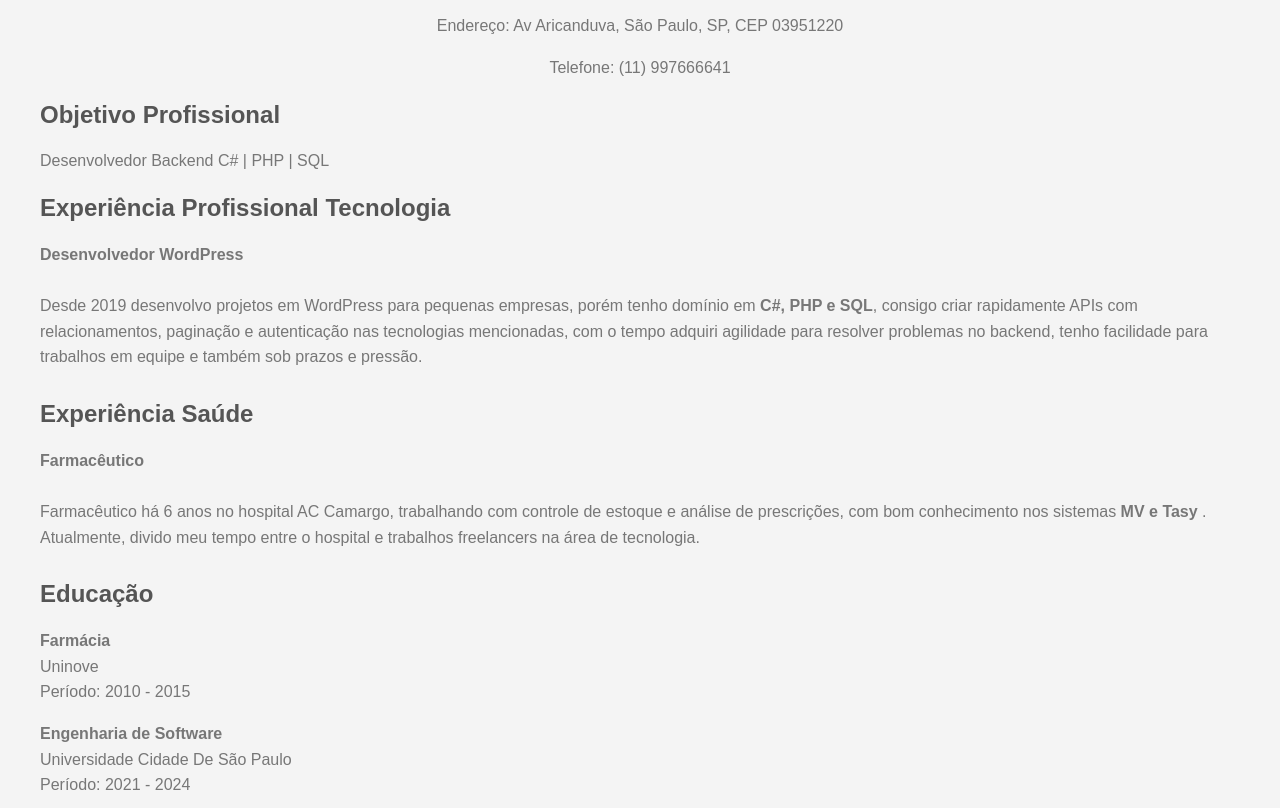
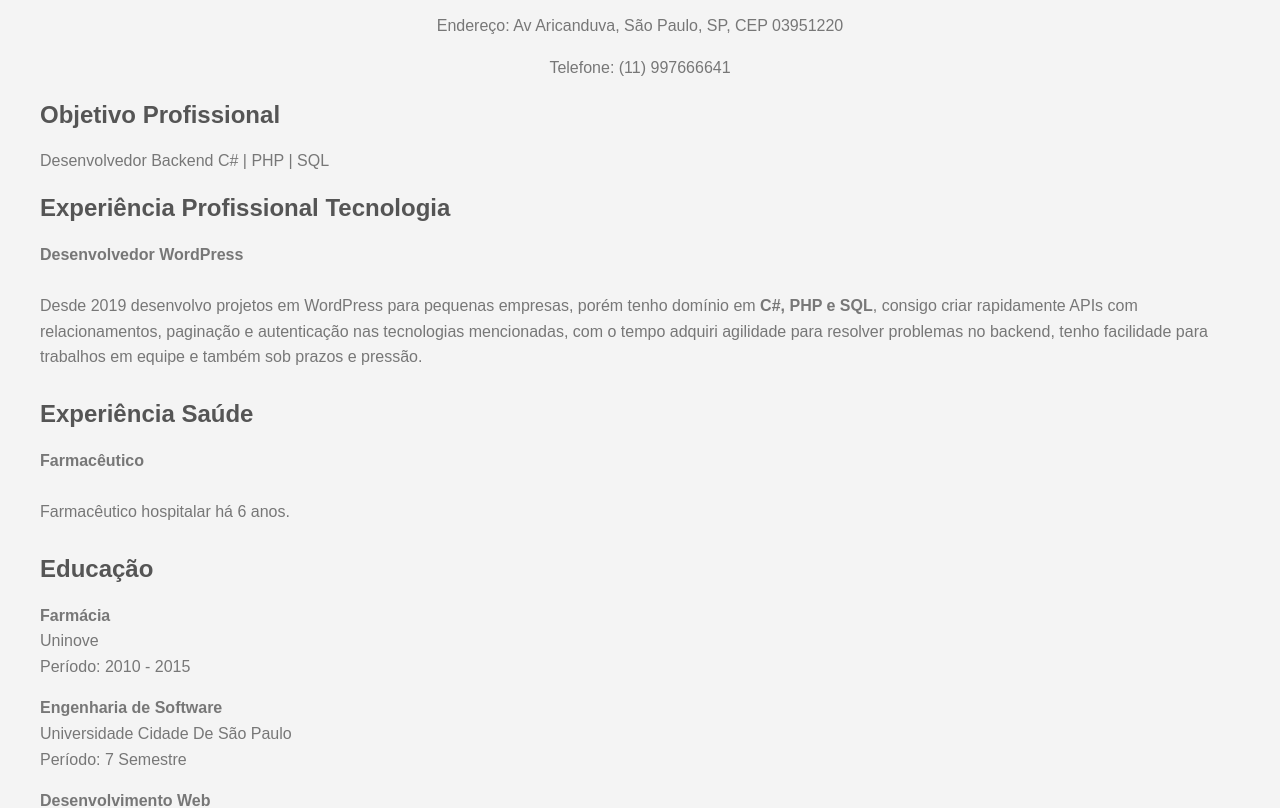
Before and after one commit to felipesantos22/curriculo, a plain HTML site: page index.html in a window 1280 px wide. Shown: the part 148-956 px from the top of the page. Drawn offline with Linux system fonts and the light colour scheme.

```diff
--- a/index.html
+++ b/index.html
@@ -84,10 +84,7 @@
       <h2>Experiência Saúde</h2>
       <p>
         <strong>Farmacêutico</strong><br /><br />
-        Farmacêutico há 6 anos no hospital AC Camargo, trabalhando com controle
-        de estoque e análise de prescrições, com bom conhecimento nos
-        sistemas<strong> MV e Tasy </strong>. Atualmente, divido meu tempo entre
-        o hospital e trabalhos freelancers na área de tecnologia.
+        Farmacêutico hospitalar há 6 anos.
       </p>
     </div>
 
@@ -101,7 +98,7 @@
       <p>
         <strong>Engenharia de Software</strong><br />
         Universidade Cidade De São Paulo<br />
-        Período: 2021 - 2024
+        Período: 7 Semestre
       </p>
       <p>
         <strong>Desenvolvimento Web</strong><br />
@@ -115,7 +112,6 @@
       <ul>
         <li>C#</li>
         <li>AspNet</li>
-        <li>WordPress</li>
         <li>PHP</li>
         <li>Laravel</li>
         <li>Docker</li>
```
